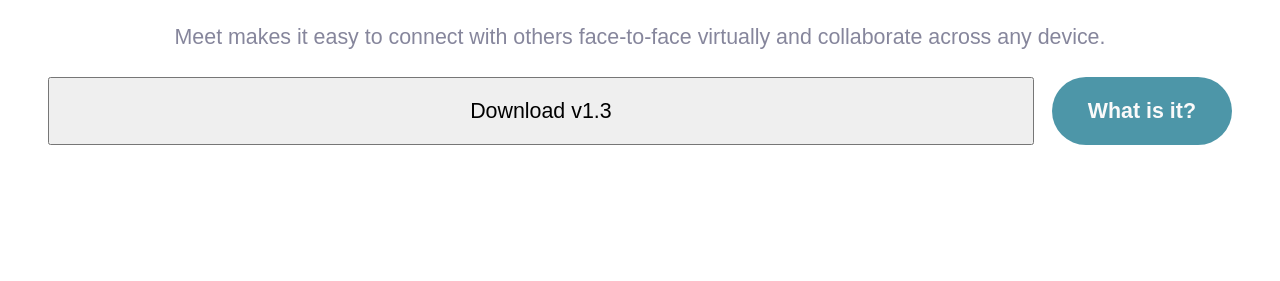
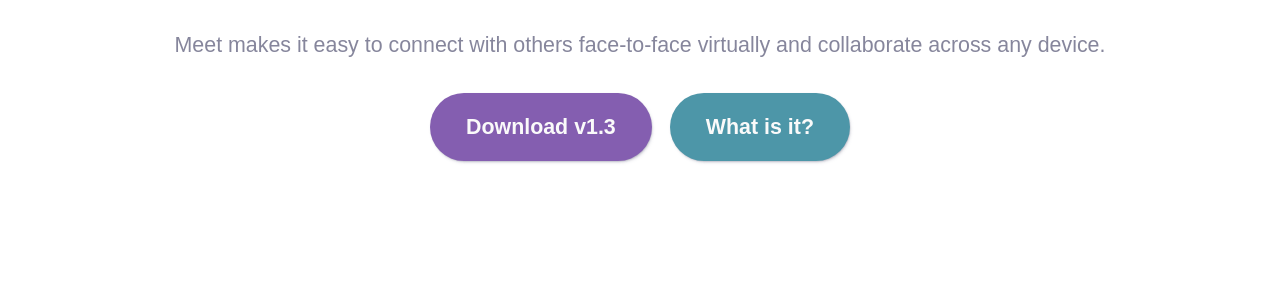
Before and after one commit to dwhenson/FEM-meet-landing, a website built with Parcel: page src/index.html in a window 1280 px wide. Shown: the part 671-952 px from the top of the page. Built offline with nearby package versions, Linux system fonts and the light colour scheme.

Commit message:
✅ ADD: button box shadow transistions

```diff
--- a/src/index.html
+++ b/src/index.html
@@ -37,8 +37,8 @@
             collaborate across any device.
           </p>
           <div class="split">
-            <button class="button primary-200">Download v1.3</button>
-            <a class="primary-100 link" href="/">What is it?</a>
+            <button class="primary-100 primary-200">Download v1.3</button>
+            <a class="primary-100" href="/">What is it?</a>
           </div>
         </div>
       </section>
--- a/src/scss/abstracts/_variables.scss
+++ b/src/scss/abstracts/_variables.scss
@@ -37,9 +37,14 @@
   --step-4: clamp(2.8rem, calc(2.4rem + 2vw), 4.2rem);
 
   /* Box shadow */
-  --shadow-color: 240, 10%, 57%;
+  --shadow-color: 240, 10%, 57%,;
   --shadow-elevation-low:
-    0.3px 0.5px 0.8px hsl(var(--shadow-color) / 0.14),
-    0.6px 1px 1.6px -0.5px hsl(var(--shadow-color) / 0.28),
-    1.2px 2.1px 3.3px -1px hsl(var(--shadow-color) / 0.42);
+    0.3px 0.5px 0.8px hsl(var(--shadow-color) 0.14),
+    0.6px 1px 1.6px -0.5px hsl(var(--shadow-color) 0.28),
+    1.2px 2.1px 3.3px -1px hsl(var(--shadow-color) 0.42);
+  --shadow-elevation-medium:
+    0.3px 0.5px 0.8px hsl(var(--shadow-color) 0.15),
+    1.3px 2.3px 3.6px -0.3px hsl(var(--shadow-color) 0.26),
+    2.8px 4.9px 7.6px -0.7px hsl(var(--shadow-color) 0.36),
+    6.1px 10.7px 16.6px -1px hsl(var(--shadow-color) 0.47);
 }
--- a/src/scss/blocks/_button.scss
+++ b/src/scss/blocks/_button.scss
@@ -1,15 +1,34 @@
 .primary-100 {
+  position: relative;
   display: block;
   max-inline-size: fit-content;
   border: 0;
   border-radius: 99999px;
+  box-shadow: var(--shadow-elevation-low);
   background-color: var(--clr-bg, var(--clr-primary-100));
-  transition: background-color 250ms;
+  transition: background-color 300ms ease-in-out;
   font-weight: 900;
   text-decoration: none;
   color: var(--clr-secondary-100);
   padding-inline: var(--space-s);
   padding-block: calc(var(--space-xxs));
+
+  &::after {
+    content: "";
+    position: absolute;
+    opacity: 0;
+    inset-block-start: 0;
+    inset-inline-start: 0;
+    inline-size: 100%;
+    block-size: 100%;
+    border-radius: 99999px;
+    box-shadow: var(--shadow-elevation-medium);
+    transition: opacity 300ms ease-in-out;
+  }
+
+  &:hover::after {
+    opacity: 1;
+  }
 
   &:is(:hover, :focus) {
     --clr-bg: var(--clr-secondary-200);
--- a/src/scss/utilities/_flow-content.scss
+++ b/src/scss/utilities/_flow-content.scss
@@ -1,5 +1,5 @@
 /* Add vertical rhythm inside elements */
 
 .flow-content > * + * {
-  margin-block-start: var(--flow-content, var(--space-xs));
+  margin-block-start: var(--flow-s, var(--space-xs));
 }
```
